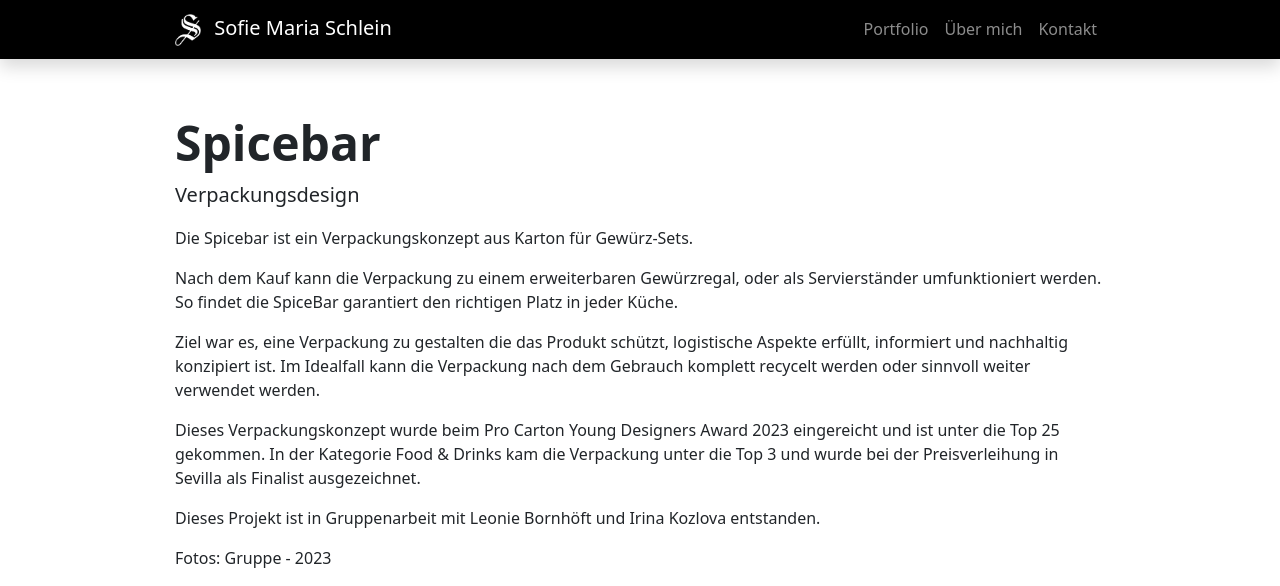
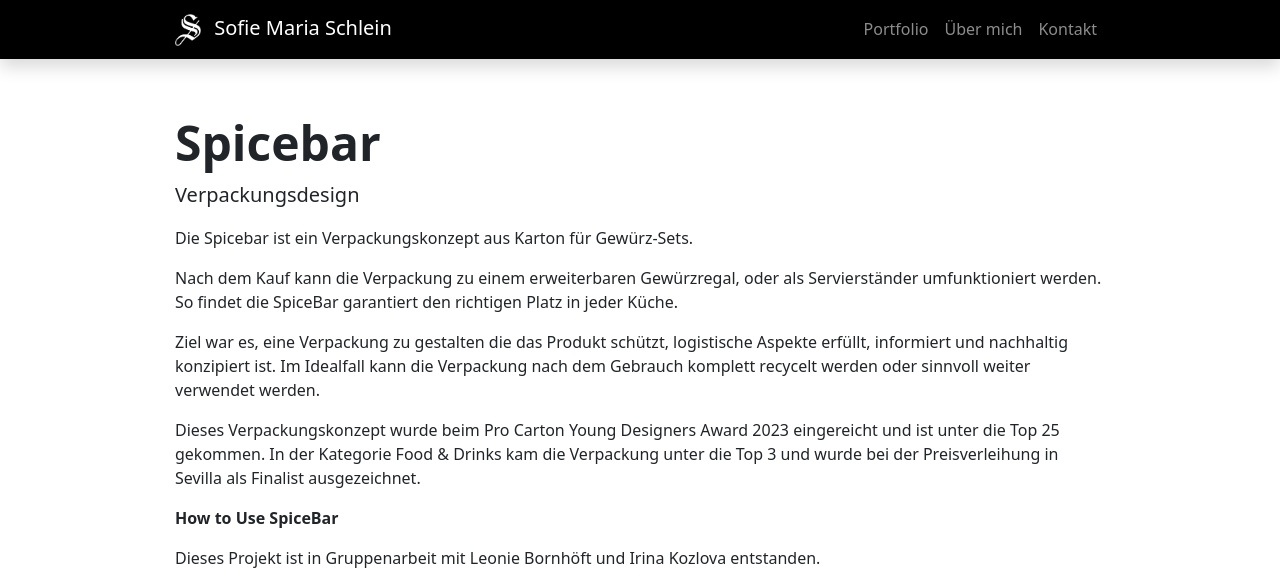
Before and after one commit to sofiesch/sofiesch.github.io, a Jekyll site: the page built from projects/project_4_spicebar.md, in a window 1280 px wide and 900 px high, cut to the strip 0-586 px from the top of the window. Built offline with Jekyll 4.4.1, drawn with Linux system fonts in a browser that asks for light colours.

Commit message:
add youtube links

```diff
--- a/projects/project_4_spicebar.md
+++ b/projects/project_4_spicebar.md
@@ -24,6 +24,13 @@
 
 Dieses Verpackungskonzept wurde beim Pro Carton Young Designers Award 2023 eingereicht und ist unter die Top 25 gekommen. In der Kategorie Food & Drinks kam die Verpackung unter die Top 3 und wurde bei der Preisverleihung in Sevilla als Finalist ausgezeichnet.
 
+<p>
+  <a href="https://youtu.be/jeD1o-RLsTs" target="_blank" class="link-dark link-primary-hover link-underline link-underline-opacity-0 link-underline-opacity-75-hover fw-semibold">
+          <i class="bi bi-YouTube"></i>
+          How to Use SpiceBar
+  </a>
+</p>
+
 Dieses Projekt ist in Gruppenarbeit mit Leonie Bornhöft und Irina Kozlova entstanden.
 
 Fotos: Gruppe - 2023
```
Also changed, not shown: projects/project_3_klaud.md (+7 -0 lines).
